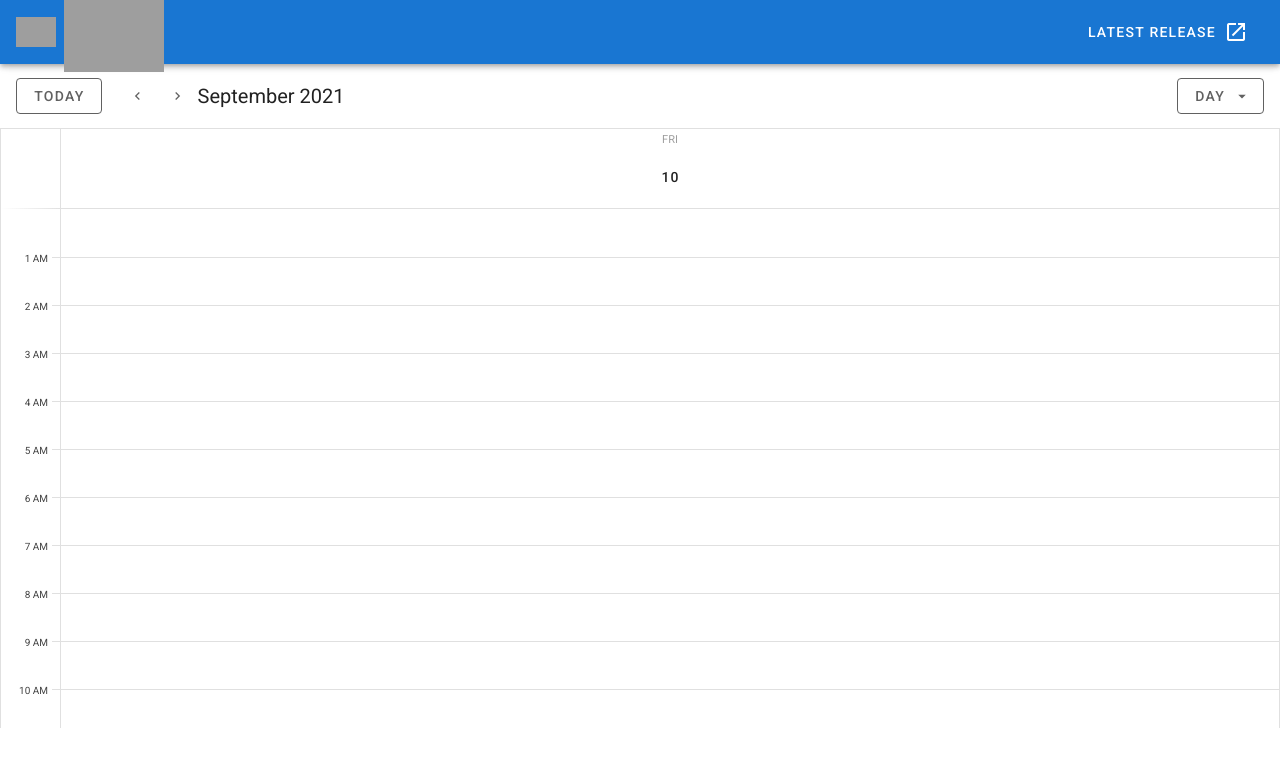
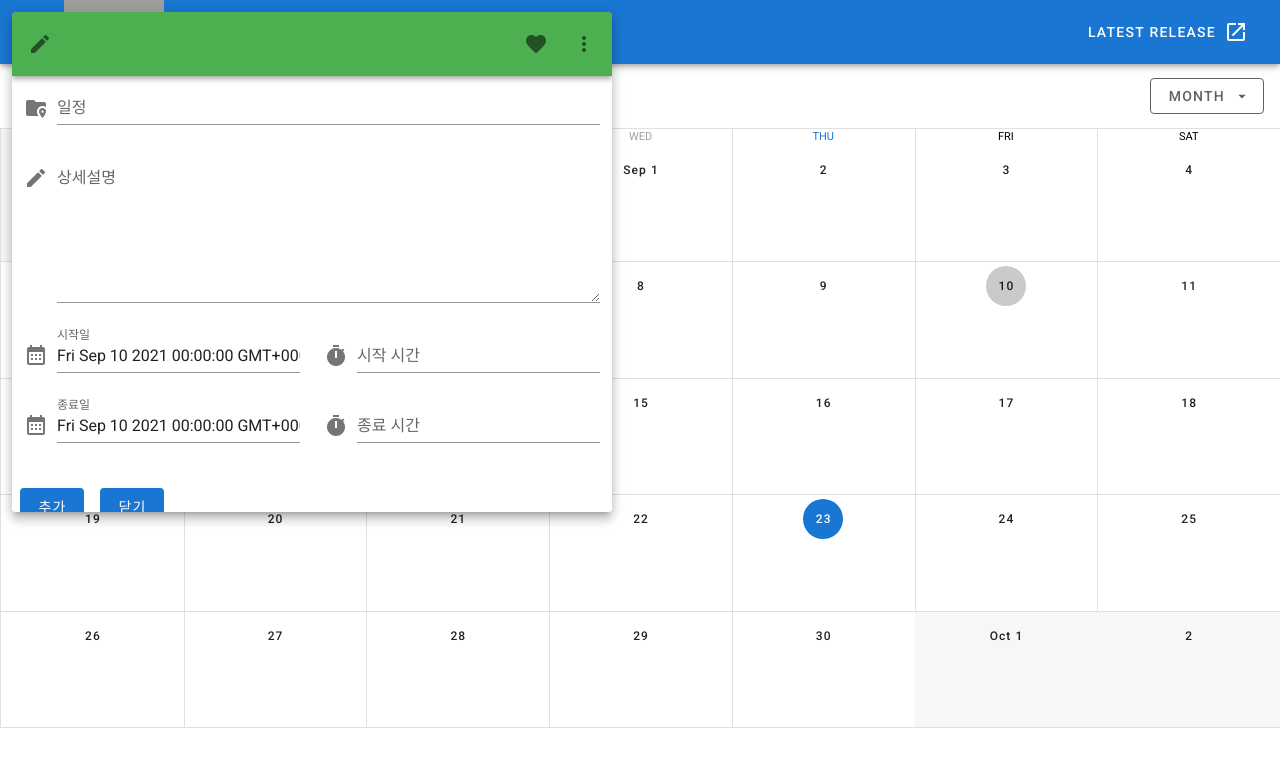
Before and after one commit to HoCG/Calendar_Handler, a Vue app: page / in a window 1280 px wide. Both pictures are taken after a click on the button "10". Shown: the top 766 px of the page. Built offline with nearby package versions, Linux system fonts and the light colour scheme; grey boxes are pictures that could not be loaded.

Commit message:
캘린더 제이슨데이터 수정 및 날짜 눌렀을때 추가 가능하도록 수정

```diff
--- a/src/assets/calendar.json
+++ b/src/assets/calendar.json
@@ -3,7 +3,14 @@
         {
             "name": "테스트값",
             "start": "20211003",
-            "end": "20211010"
+            "end": "20211010",
+            "detail": ""
+        } ,
+        {
+            "name": "취침",
+            "start": "20211008",
+            "end": "20211024",
+            "detail": ""
         }
     ]
 }
--- a/src/components/Calendar.vue
+++ b/src/components/Calendar.vue
@@ -56,15 +56,18 @@
                     :type="type"
                     @click:event="showEvent"
                     @click:more="viewDay"
-                    @click:date="viewDay"
+                    @click:date="showEventForNewDateClick"
                     @change="updateRange"></v-calendar>
                 <v-menu
+                    min-width="350px"
                     v-model="selectedOpen"
                     :close-on-content-click="false"
                     :activator="selectedElement"
                     offset-x="offset-x">
-                    <v-card color="grey lighten-4" min-width="350px" flat="flat">
-                        <v-toolbar :color="selectedEvent.color" dark="dark">
+                    <v-card color="grey lighten-4" width="600px" min-width="350px" flat="flat">
+                        <Dialog v-bind:dialogVaule="selectedEvent"/>
+                        <!--컴포넌트 데이터 전달을 거쳐서 데이터를 넘겨주도록 수정해보자.-->
+                        <!--<v-toolbar :color="selectedEvent.color" dark="dark">
                             <v-btn icon="icon">
                                 <v-icon>mdi-pencil</v-icon>
                             </v-btn>
@@ -85,6 +88,7 @@
                                 Cancel
                             </v-btn>
                         </v-card-actions>
+                        -->
                     </v-card>
                 </v-menu>
             </v-sheet>
@@ -94,6 +98,7 @@
 
 <script>
     import CalendarData from "../assets/calendar.json"
+    import Dialog from "./Dialog.vue"
     export default {
         data: () => ({
             dialog: false,
@@ -117,19 +122,11 @@
                 'green',
                 'orange',
                 'grey darken-1'
-            ],
-            names: [
-                'Meeting',
-                'Holiday',
-                'PTO',
-                'Travel',
-                'Event',
-                'Birthday',
-                'Conference',
-                'Party'
             ]
         }),
-        components: {},
+        components: {
+          Dialog
+        },
         mounted() {
             this
                 .$refs
@@ -167,15 +164,34 @@
                         () => requestAnimationFrame(() => this.selectedOpen = true)
                     )
                 }
-
                 if (this.selectedOpen) {
                     this.selectedOpen = false
                     requestAnimationFrame(() => requestAnimationFrame(() => open()))
                 } else {
                     open()
                 }
-
                 nativeEvent.stopPropagation()
+            },
+            showEventForNewDateClick({date}) {
+                const open = () => {
+                    this.selectedEvent = {
+                        name : "",
+                        start : new Date(date),
+                        end : new Date(date),
+                        color : this.colors[this.rnd(0, this.colors.length - 1)],
+                        timed : true,
+                        detail: ""
+                    };
+                    requestAnimationFrame(
+                        () => requestAnimationFrame(() => this.selectedOpen = true)
+                    )
+                }
+                if (this.selectedOpen) {
+                    this.selectedOpen = false
+                    requestAnimationFrame(() => requestAnimationFrame(() => open()))
+                } else {
+                    open()
+                }
             },
             updateRange() {
                 let startYear;
@@ -184,7 +200,7 @@
                 let endYear;
                 let endMonth;
                 let endDate;
-                const events = []
+                const events = [];
                 for (let data of CalendarData.schedules) {
                     const allDay = this.rnd(0, 3) === 0;
                     [startYear, startMonth, startDate] = this.Make_YearMonthDate(data.start);
@@ -195,6 +211,7 @@
                         end : new Date(endYear, endMonth - 1, endDate),
                         color : this.colors[this.rnd(0, this.colors.length - 1)],
                         timed : !allDay,
+                        detail: data.detail
                     });
                 }
                 this.events = events
```
